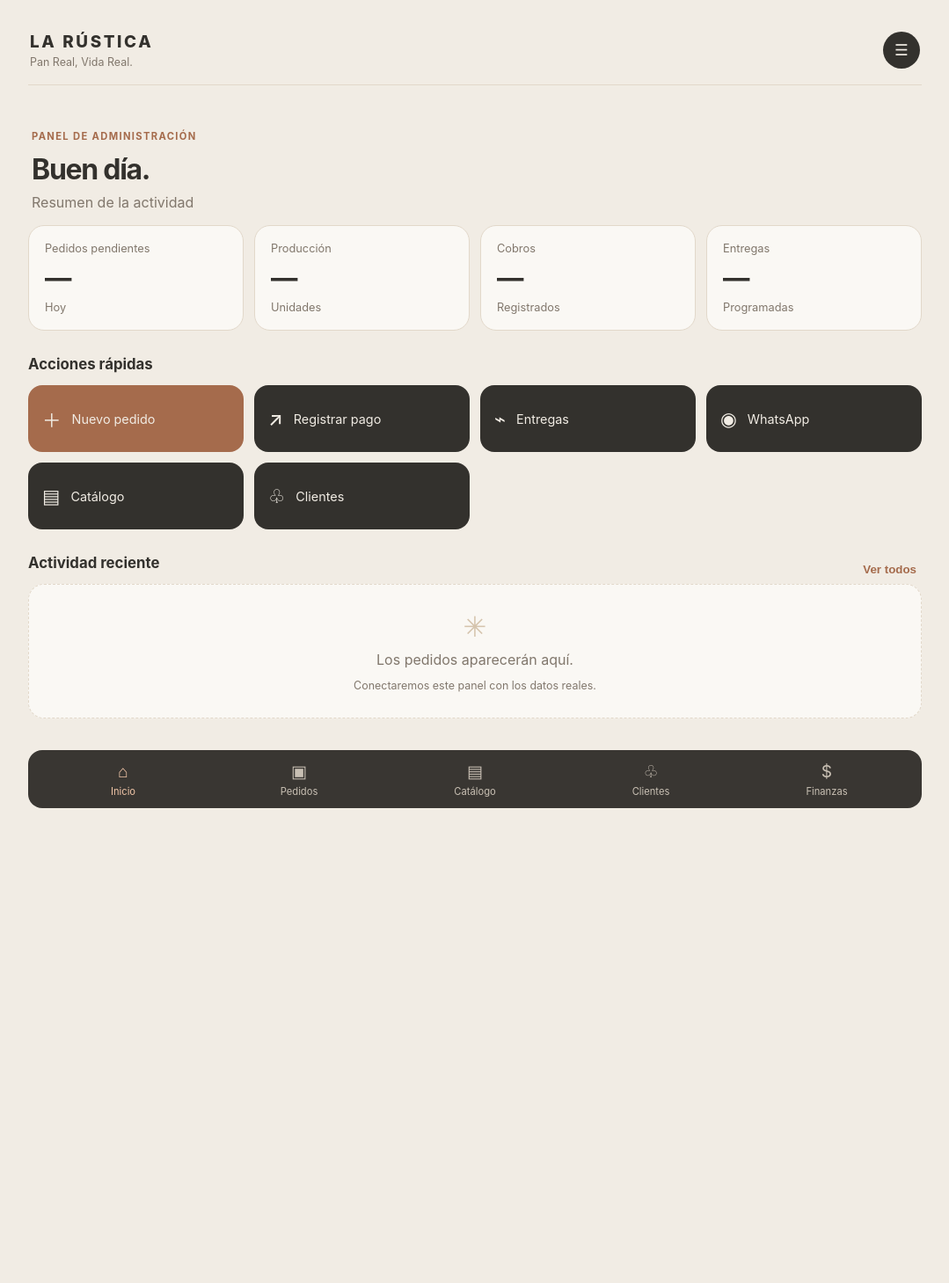
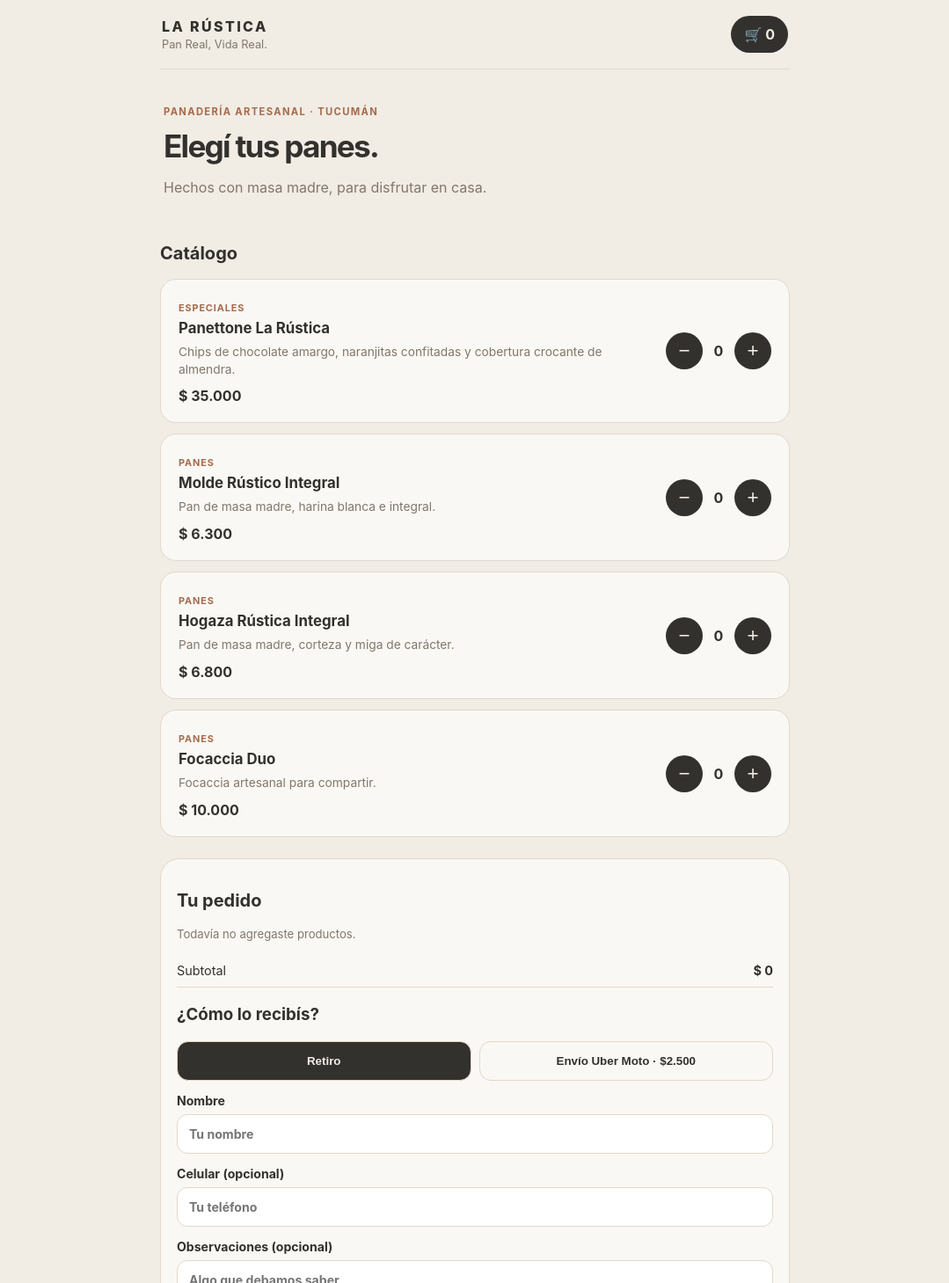
Before and after one commit to larustica-afk/la-rustica-erp, a Next.js app: page / in a window 1280 px wide. Shown: the top 1459 px of the page at 88% size, without its empty margins (100-1179 px from the left). Before the commit the page ends 959 px from the top, so only its background shows below. Built offline with nearby package versions, Linux system fonts and the light colour scheme.

Commit message:
Simplificar tienda de pedidos

```diff
--- a/app/page.tsx
+++ b/app/page.tsx
@@ -1,15 +1,25 @@
-'use client'
-import { useState } from 'react'
-import Link from 'next/link'
-const nav = [{i:'⌂',t:'Inicio'},{i:'▣',t:'Pedidos'},{i:'▤',t:'Catálogo'},{i:'♧',t:'Clientes'},{i:'$',t:'Finanzas'}]
+'use client';
+import { useMemo, useState } from 'react';
+
+const products = [
+ {id:'panettone',name:'Panettone La Rústica',description:'Chips de chocolate amargo, naranjitas confitadas y cobertura crocante de almendra.',price:35000,category:'Especiales'},
+ {id:'molde',name:'Molde Rústico Integral',description:'Pan de masa madre, harina blanca e integral.',price:6300,category:'Panes'},
+ {id:'hogaza',name:'Hogaza Rústica Integral',description:'Pan de masa madre, corteza y miga de carácter.',price:6800,category:'Panes'},
+ {id:'focaccia',name:'Focaccia Duo',description:'Focaccia artesanal para compartir.',price:10000,category:'Panes'},
+];
+const money=(n:number)=>n.toLocaleString('es-AR',{style:'currency',currency:'ARS',maximumFractionDigits:0});
 export default function Home(){
- const [active,setActive]=useState('Inicio')
- return <main className="shell">
-  <header><div><div className="brand">LA RÚSTICA</div><div className="tag">Pan Real, Vida Real.</div></div><button className="iconbtn" aria-label="Menú">☰</button></header>
-  <section className="welcome"><p className="eyebrow">PANEL DE ADMINISTRACIÓN</p><h1>Buen día.</h1><p className="muted">Resumen de la actividad</p></section>
-  <section className="metrics"><article><small>Pedidos pendientes</small><strong>—</strong><span>Hoy</span></article><article><small>Producción</small><strong>—</strong><span>Unidades</span></article><article><small>Cobros</small><strong>—</strong><span>Registrados</span></article><article><small>Entregas</small><strong>—</strong><span>Programadas</span></article></section>
-  <section className="actions"><h2>Acciones rápidas</h2><div className="actiongrid"><Link href="/pedidos" className="actionlink"><b>＋</b><span>Nuevo pedido</span></Link><Link href="/pedidos" className="actionlink"><b>↗</b><span>Registrar pago</span></Link><Link href="/pedidos" className="actionlink"><b>⌁</b><span>Entregas</span></Link><Link href="/pedidos" className="actionlink"><b>◉</b><span>WhatsApp</span></Link><Link href="/catalogo" className="actionlink"><b>▤</b><span>Catálogo</span></Link><Link href="/clientes" className="actionlink"><b>♧</b><span>Clientes</span></Link></div></section>
-  <section className="recent"><div className="row"><h2>Actividad reciente</h2><button className="link">Ver todos</button></div><div className="empty"><div className="bread">✳</div><p>Los pedidos aparecerán aquí.</p><small>Conectaremos este panel con los datos reales.</small></div></section>
-  <nav className="bottomnav">{nav.map(n=><Link href={n.t==='Pedidos'?'/pedidos':n.t==='Catálogo'?'/catalogo':n.t==='Clientes'?'/clientes':'/'} key={n.t} onClick={()=>setActive(n.t)} className={active===n.t?'selected':''}><span>{n.i}</span>{n.t}</Link>)}</nav>
- </main>
+ const [qty,setQty]=useState<Record<string,number>>({});
+ const [name,setName]=useState('');const [phone,setPhone]=useState('');const [delivery,setDelivery]=useState('retiro');const [address,setAddress]=useState('');const [day,setDay]=useState('');const [time,setTime]=useState('');const [notes,setNotes]=useState('');
+ const items=products.filter(p=>(qty[p.id]||0)>0);const subtotal=useMemo(()=>items.reduce((s,p)=>s+p.price*(qty[p.id]||0),0),[items,qty]);const shipping=delivery==='envio'?2500:0;const total=subtotal+shipping;
+ const change=(id:string,d:number)=>setQty(q=>({...q,[id]:Math.max(0,(q[id]||0)+d)}));
+ const send=()=>{if(!name.trim()){alert('Ingresá tu nombre');return;}if(!items.length){alert('Elegí al menos un producto');return;}if(delivery==='envio'&&(!address.trim()||!day||!time)){alert('Completá dirección, día y horario de entrega');return;}
+ const lines=['*PEDIDO LA RÚSTICA*','',`Cliente: ${name}`,phone?`Celular: ${phone}`:'',delivery==='envio'?`Entrega: ${address}`:'Entrega: Retiro',delivery==='envio'?`Día: ${day}`:'',delivery==='envio'?`Horario: ${time}`:'','*Pedido:*',...items.map(p=>`${qty[p.id]} x ${p.name} — ${money(p.price*qty[p.id])}`),'',`Subtotal: ${money(subtotal)}`,delivery==='envio'?`Envío Uber Moto: ${money(shipping)}`:'',`*TOTAL: ${money(total)}*`,'',`Transferencia: alias *larustica.masamadre*`,notes?`Observaciones: ${notes}`:''].filter(Boolean).join('\n');
+ const url='https://wa.me/5493815752384?text='+encodeURIComponent(lines);window.location.href=url;};
+ return <main className="store"><header className="store-header"><div><div className="store-brand">LA RÚSTICA</div><div className="store-tag">Pan Real, Vida Real.</div></div><a className="cart-pill" href="#pedido">🛒 {items.reduce((a,p)=>a+qty[p.id],0)}</a></header>
+ <section className="store-hero"><p className="eyebrow">PANADERÍA ARTESANAL · TUCUMÁN</p><h1>Elegí tus panes.</h1><p>Hechos con masa madre, para disfrutar en casa.</p></section>
+ <section className="store-products"><h2>Catálogo</h2>{products.map(p=><article className="store-product" key={p.id}><div className="product-copy"><small>{p.category}</small><h3>{p.name}</h3><p>{p.description}</p><strong>{money(p.price)}</strong></div><div className="qty-control"><button aria-label="Restar" onClick={()=>change(p.id,-1)}>−</button><span>{qty[p.id]||0}</span><button aria-label="Agregar" onClick={()=>change(p.id,1)}>+</button></div></article>)}</section>
+ <section id="pedido" className="checkout"><h2>Tu pedido</h2>{items.length?items.map(p=><div className="cart-line" key={p.id}><span>{qty[p.id]} × {p.name}</span><strong>{money(qty[p.id]*p.price)}</strong></div>):<p className="hint">Todavía no agregaste productos.</p>}<div className="total-line"><span>Subtotal</span><strong>{money(subtotal)}</strong></div>
+ <h3>¿Cómo lo recibís?</h3><div className="delivery-options"><button className={delivery==='retiro'?'chosen':''} onClick={()=>setDelivery('retiro')}>Retiro</button><button className={delivery==='envio'?'chosen':''} onClick={()=>setDelivery('envio')}>Envío Uber Moto · $2.500</button></div>{delivery==='envio'&&<><label>Dirección<input value={address} onChange={e=>setAddress(e.target.value)} placeholder="Calle, número, barrio"/></label><label>Día de entrega<input type="date" value={day} onChange={e=>setDay(e.target.value)}/></label><label>Horario para recibir<input value={time} onChange={e=>setTime(e.target.value)} placeholder="Ej. 10 a 12 hs"/></label><p className="hint">Indicá un horario en el que alguien pueda recibir el pedido.</p></>}
+ <label>Nombre<input value={name} onChange={e=>setName(e.target.value)} placeholder="Tu nombre"/></label><label>Celular (opcional)<input inputMode="tel" value={phone} onChange={e=>setPhone(e.target.value)} placeholder="Tu teléfono"/></label><label>Observaciones (opcional)<textarea value={notes} onChange={e=>setNotes(e.target.value)} placeholder="Algo que debamos saber" rows={3}/></label>{delivery==='envio'&&<div className="total-line"><span>Envío Uber Moto</span><strong>{money(shipping)}</strong></div>}<div className="total-line grand"><span>Total</span><strong>{money(total)}</strong></div><p className="payment-note">Transferencia: <b>larustica.masamadre</b></p><button className="send-wa" onClick={send}>Enviar pedido por WhatsApp</button><p className="hint centered">Se abrirá WhatsApp con tu pedido listo para enviar.</p></section><footer>La Rústica · Tucumán</footer></main>;
 }
```
Also changed, not shown: app/globals.css, 1 other file (tests, documents, lock files or other folders).
